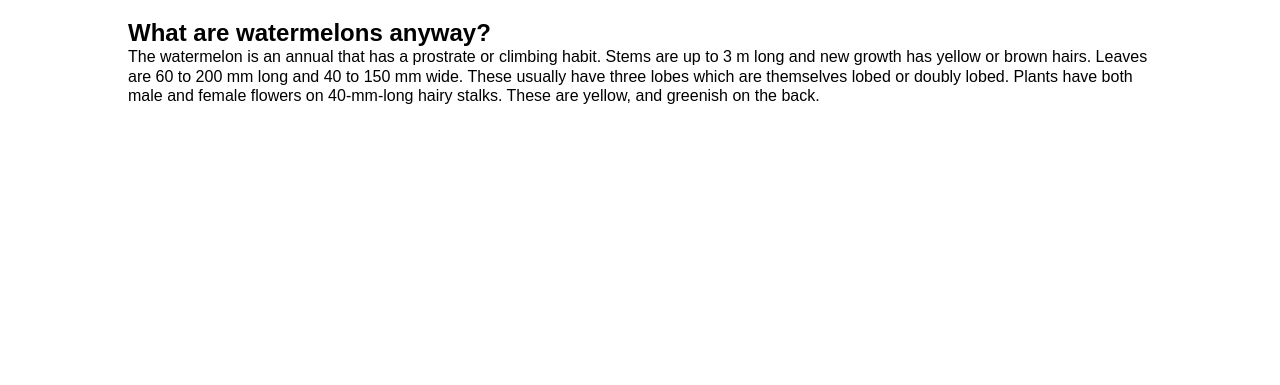
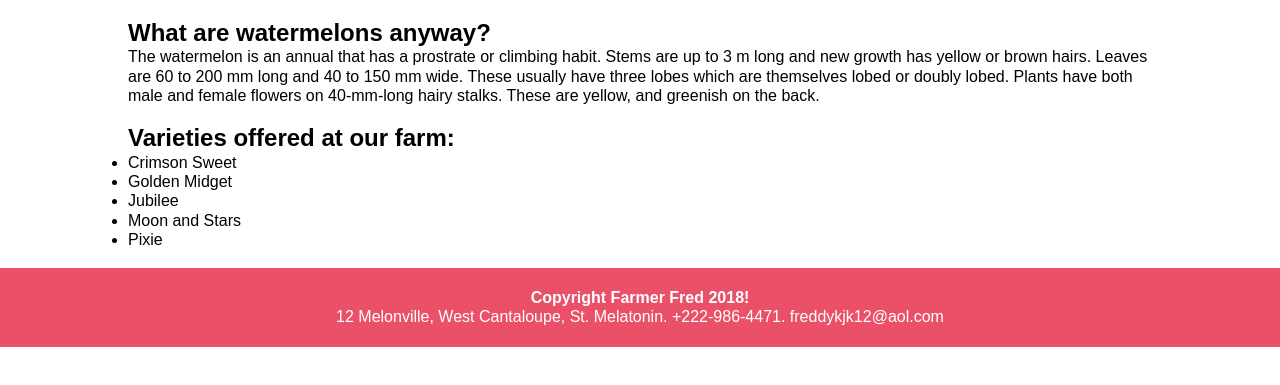
Before and after one commit to fizal619/watermelonrific, a plain HTML site: page index.html in a window 1280 px wide. Shown: the part 79-464 px from the top of the page. Drawn offline with Linux system fonts and the light colour scheme.

Commit message:
saved farmer fred's business

```diff
--- a/index.html
+++ b/index.html
@@ -15,7 +15,22 @@
         <h2>What are watermelons anyway?</h2>
         <p>The watermelon is an annual that has a prostrate or climbing habit. Stems are up to 3 m long and new growth has yellow or brown hairs. Leaves are 60 to 200 mm long and 40 to 150 mm wide. These usually have three lobes which are themselves lobed or doubly lobed. Plants have both male and female flowers on 40-mm-long hairy stalks. These are yellow, and greenish on the back.</p>
       </section>
-
+      <br>
+      <section>
+        <h2>Varieties offered at our farm:</h2>
+        <ul>
+          <li>Crimson Sweet</li>
+          <li>Golden Midget</li>
+          <li>Jubilee</li>
+          <li>Moon and Stars</li>
+          <li>Pixie</li>
+        </ul>
+      </section>
     </main>
+    <br>
+    <footer>
+      <p><b>Copyright Farmer Fred 2018!</b></p>
+      <p>12 Melonville, West Cantaloupe, St. Melatonin. +222-986-4471. freddykjk12@aol.com</p>
+    </footer>
   </body>
 </html>
--- a/main.css
+++ b/main.css
@@ -8,7 +8,7 @@ body {
   font-family: sans-serif;
 }
 
-header {
+header, footer {
   background: #ea5169;
   color: white;
   padding: 20px;
```
